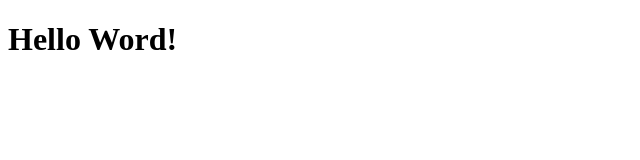
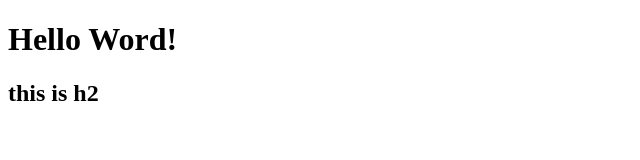
Before and after one commit to Hht-Ww-github/hello-word, a plain HTML site: page index.html in a window 1280 px wide. Shown: the whole page, without its empty margins (0-640 px from the left). Drawn offline with Linux system fonts and the light colour scheme.

Commit message:
增加了一个h2

```diff
--- a/index.html
+++ b/index.html
@@ -6,5 +6,6 @@
 </head>
 <body>
 	<h1>Hello Word!</h1>
+	<h2>this is h2</h2>
 </body>
 </html>
```
